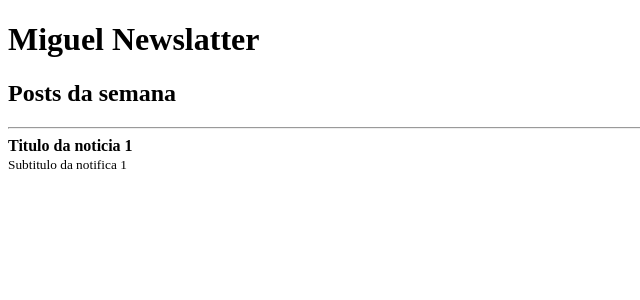
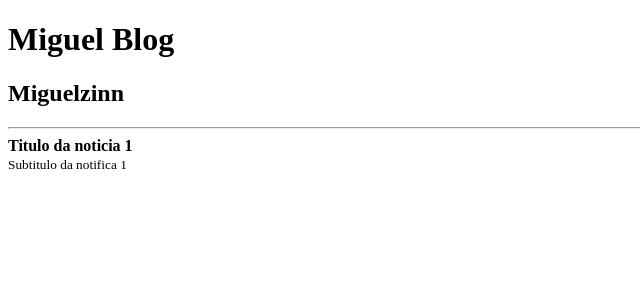
Before and after one commit to migueldelgg/react-jstack, a React app: page / in a window 1280 px wide. Shown: the top 300 px of the page, without its empty margins (0-640 px from the left). Built offline with nearby package versions, Linux system fonts and the light colour scheme.

Commit message:
Prop Children

```diff
--- a/src/App.js
+++ b/src/App.js
@@ -1,20 +1,27 @@
 // Functional Component
 import React, { Fragment } from "react";
+
+import Header from "./Header.js";
 import Post from './Post.js'
 
 // Props -> Propriedades
 function App() {
   return (
     <>
-      <h1>Miguel Newslatter</h1>
-      <h2>Posts da semana</h2>
+
+      <Header title="Miguel Blog">
+        <h2>Miguelzinn</h2>
+      </Header>
+
       <hr />
+
       <Post
         post={{
           title: "Titulo da noticia 1",
           subtitle: "Subtitulo da notifica 1"
         }}
       />
+
     </>
   )
 }
--- /dev/null
+++ b/src/Header.js
@@ -0,0 +1,10 @@
+import React from "react";
+
+export default function Header({ title, children }) {
+  return (
+    <>
+      <h1>{title}</h1>
+      {children}
+    </>
+  )
+}
```
Also changed, not shown: 1 other file (tests, documents, lock files or other folders).
